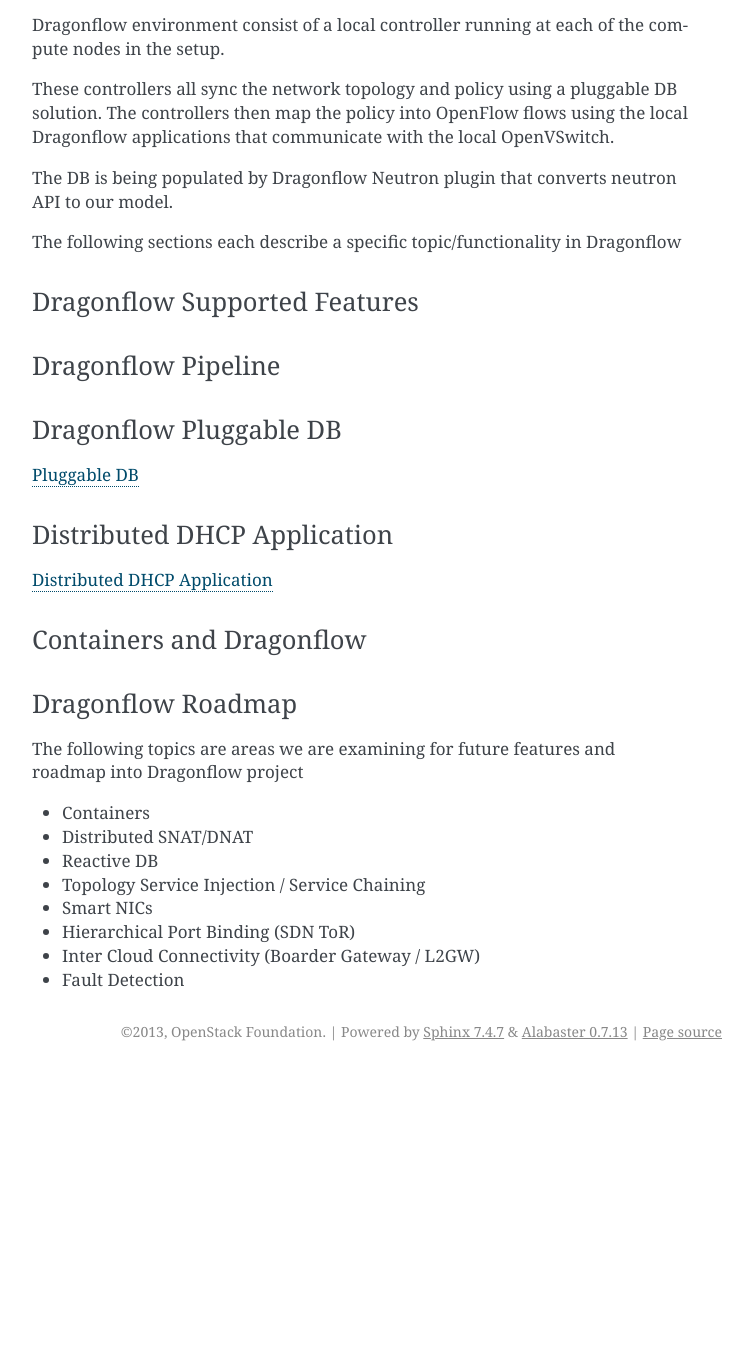
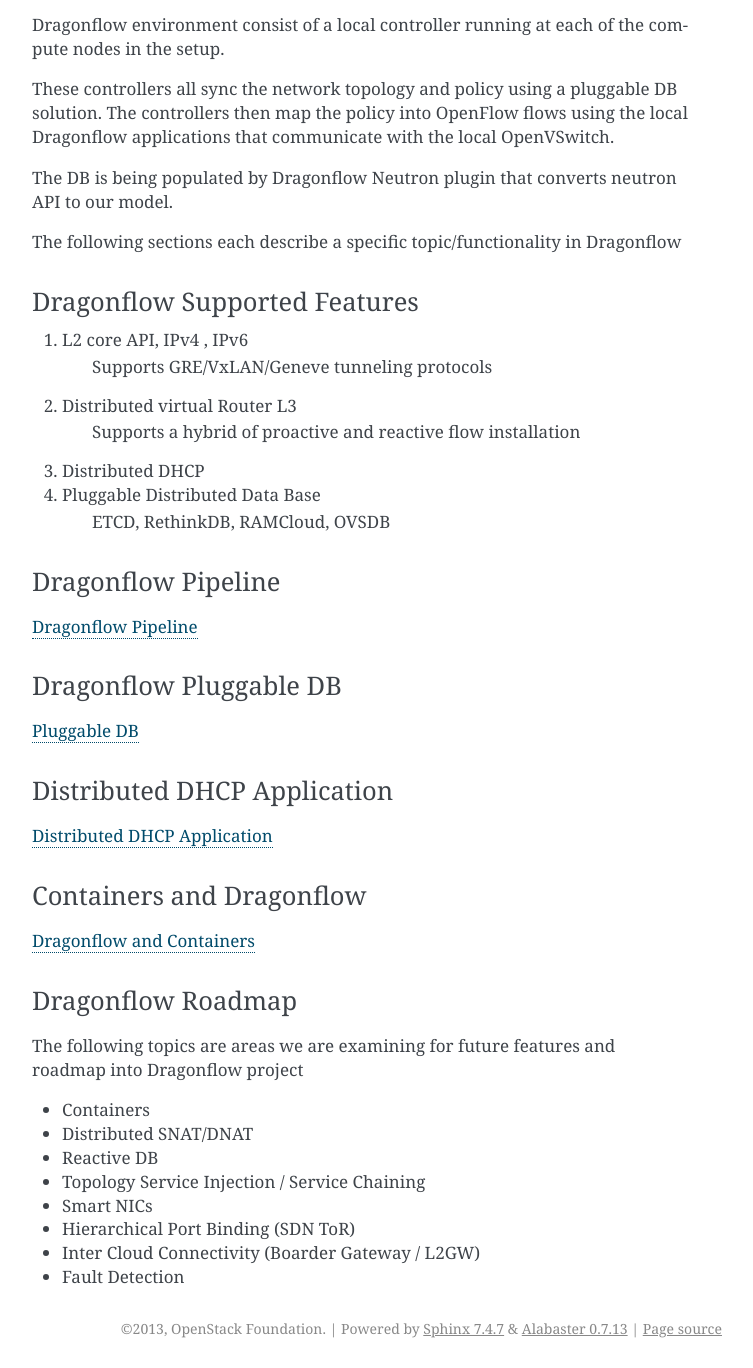
Before and after one commit to openstack-archive/dragonflow, a Sphinx documentation site: the page built from doc/source/distributed_dragonflow.rst, in a window 1280 px wide and 1400 px high, scrolled down 1468 px, cut to the strip 32-1400 px from the top of the window. Shown: the whole strip, without its empty margins (388-1141 px from the left). Built offline with Sphinx 7.4.7, drawn with Linux system fonts in a browser that asks for light colours; before the commit the page ends 2571 px from its top, so only the background shows below that.

Commit message:
Add more Dragonflow documentation
Create the rest of the documentation topics connection
(currently still empty)
Add current release supported features list.

Change-Id: Ic4f64ca6b68b7eb05a919535f6dab96043606469

```diff
--- /dev/null
+++ b/doc/source/containers.rst
@@ -0,0 +1,3 @@
+============
+Containers
+============
--- a/doc/source/distributed_dragonflow.rst
+++ b/doc/source/distributed_dragonflow.rst
@@ -73,9 +73,20 @@
 
 Dragonflow Supported Features
 =============================
+1) L2 core API, IPv4 , IPv6
+    Supports GRE/VxLAN/Geneve tunneling protocols
+
+2) Distributed virtual Router L3
+    Supports a hybrid of proactive and reactive flow installation
+
+3) Distributed DHCP
+
+4) Pluggable Distributed Data Base
+    ETCD, RethinkDB, RAMCloud, OVSDB
 
 Dragonflow Pipeline
 ===================
+`Dragonflow Pipeline <https://github.com/openstack/dragonflow/tree/master/doc/source/pipeline.rst>`_
 
 Dragonflow Pluggable DB
 =======================
@@ -87,6 +98,7 @@
 
 Containers and Dragonflow
 =========================
+`Dragonflow and Containers <https://github.com/openstack/dragonflow/tree/master/doc/source/containers.rst>`_
 
 Dragonflow Roadmap
 ==================
--- a/doc/source/index.rst
+++ b/doc/source/index.rst
@@ -17,6 +17,8 @@
    distributed_dragonflow
    distributed_dhcp
    pluggable_db
+   pipeline
+   containers
    usage
    contributing
 
--- /dev/null
+++ b/doc/source/pipeline.rst
@@ -0,0 +1,3 @@
+==========
+Pipeline
+==========
```
